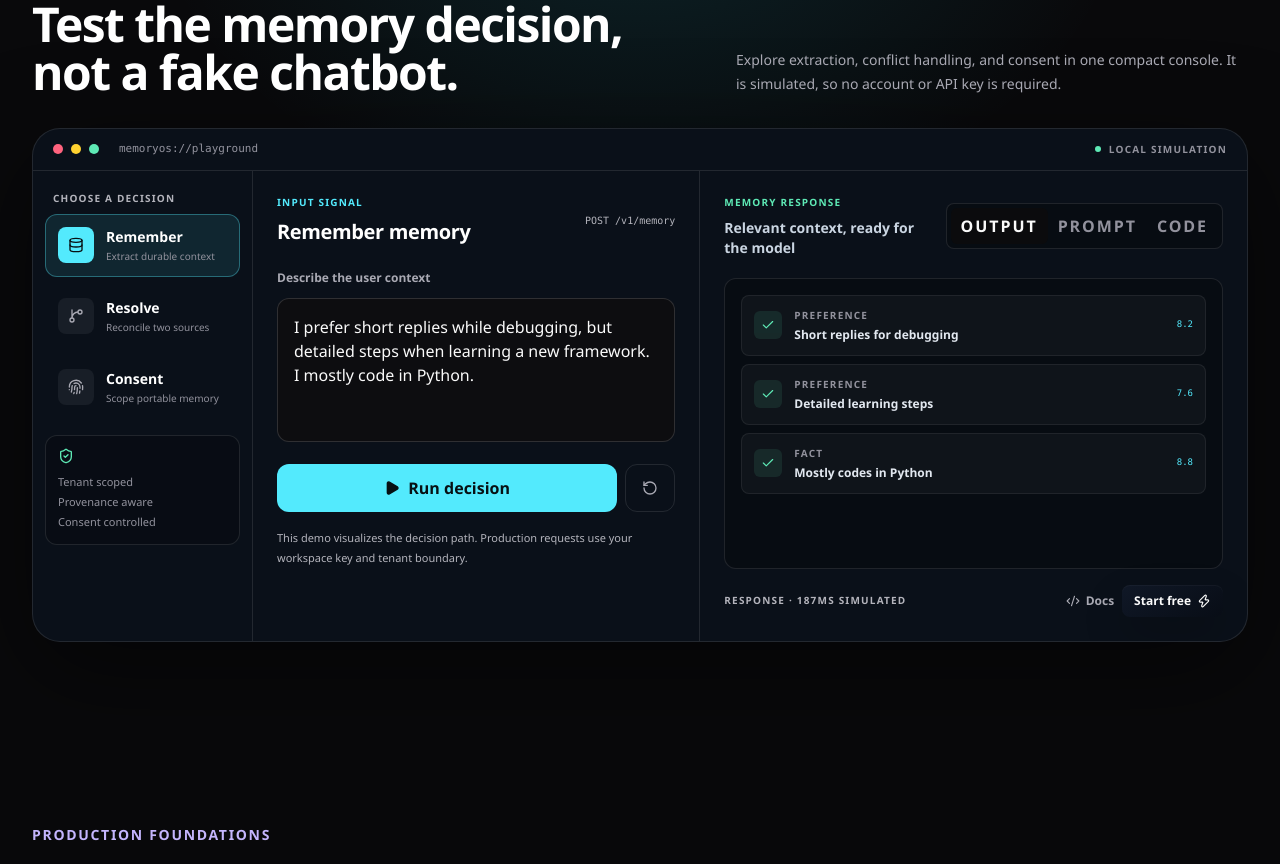
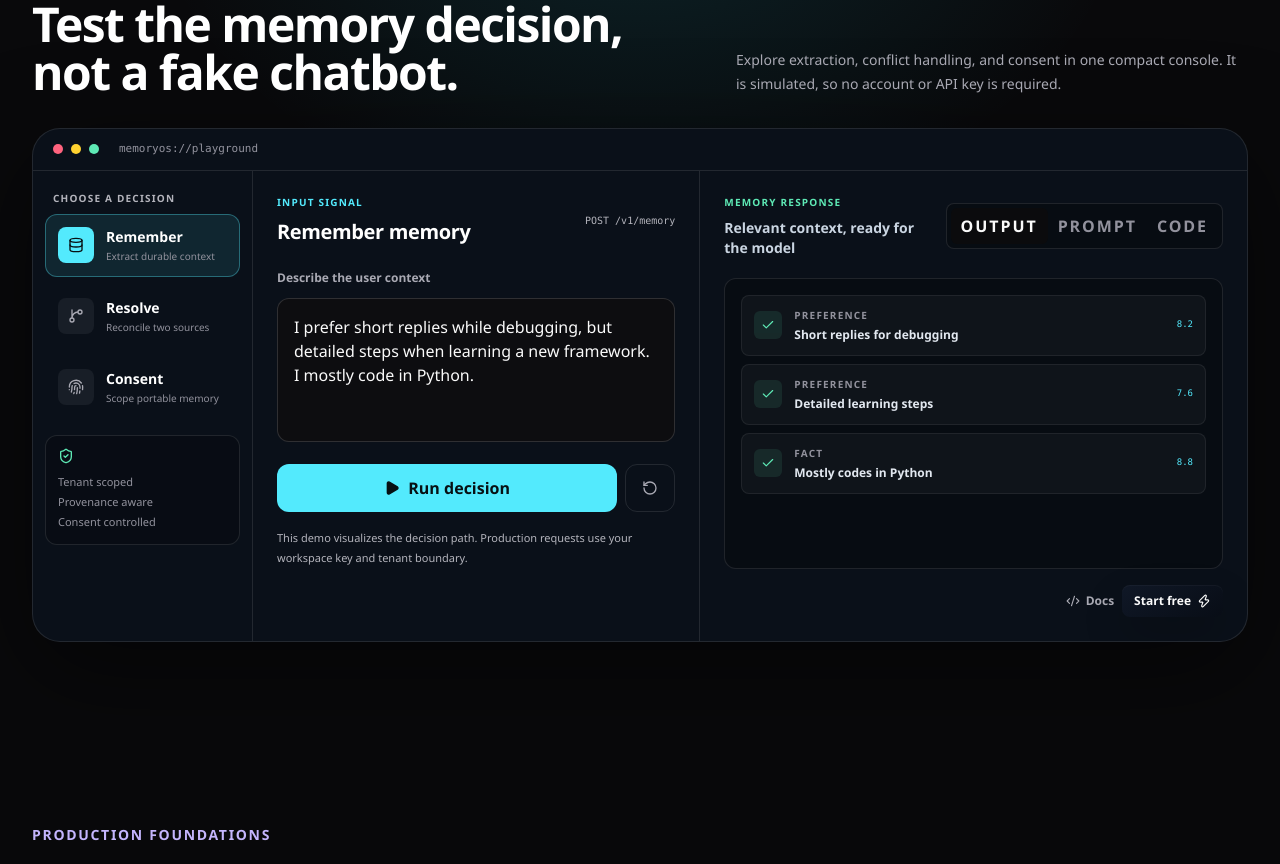
Before and after one commit to memengine/memoryos-public, a Next.js app: page / in a window 1280 px wide. Shown: the part 4240-5104 px from the top of the page. Built offline with nearby package versions, Linux system fonts and the light colour scheme.

Commit message:
Simplify playground header and footer

```diff
--- a/src/components/public-memory-playground.tsx
+++ b/src/components/public-memory-playground.tsx
@@ -66,7 +66,7 @@
         </div>
 
         <div className="mt-8 overflow-hidden rounded-[1.75rem] border border-white/10 bg-[#0a1019] shadow-[0_30px_100px_rgba(0,0,0,0.5)]">
-          <div className="flex items-center justify-between border-b border-white/10 px-4 py-3 sm:px-5"><div className="flex items-center gap-2"><span className="size-2.5 rounded-full bg-rose-400" /><span className="size-2.5 rounded-full bg-amber-300" /><span className="size-2.5 rounded-full bg-emerald-300" /><span className="ml-3 font-mono text-[11px] text-slate-500">memoryos://playground</span></div><span className="hidden items-center gap-2 text-[10px] font-bold uppercase tracking-wider text-slate-500 sm:flex"><span className="size-1.5 rounded-full bg-emerald-300" /> local simulation</span></div>
+          <div className="flex items-center border-b border-white/10 px-4 py-3 sm:px-5"><div className="flex items-center gap-2"><span className="size-2.5 rounded-full bg-rose-400" /><span className="size-2.5 rounded-full bg-amber-300" /><span className="size-2.5 rounded-full bg-emerald-300" /><span className="ml-3 font-mono text-[11px] text-slate-500">memoryos://playground</span></div></div>
 
           <div className="grid lg:grid-cols-[220px_1fr]">
             <aside className="border-b border-white/10 p-3 lg:border-b-0 lg:border-r">
@@ -91,7 +91,7 @@
                 <div className="mt-5 flex flex-1 flex-col rounded-xl border border-white/10 bg-black/25 p-4">
                   {loading ? <div className="flex flex-1 flex-col items-center justify-center text-center"><span className="size-8 animate-spin rounded-full border-2 border-cyan-300/20 border-t-cyan-300" /><p className="mt-4 text-sm font-black">Evaluating sources and policy…</p></div> : !ran ? <div className="flex flex-1 flex-col items-center justify-center text-center text-slate-500"><Zap className="size-6" /><p className="mt-3 text-sm font-bold">Run the decision to generate context.</p></div> : tab === "output" ? <div className="space-y-2">{result.map(([label, value, score]) => <div key={`${flow}-${label}-${value}`} className="grid grid-cols-[auto_1fr_auto] items-center gap-3 rounded-lg border border-white/[0.07] bg-white/[0.035] p-3"><span className="flex size-7 items-center justify-center rounded-md bg-emerald-300/10 text-emerald-300"><Check className="size-3.5" /></span><div><p className="text-[10px] font-black uppercase tracking-wider text-slate-500">{label}</p><p className="mt-1 text-xs font-bold text-slate-200">{value}</p></div><span className="font-mono text-[9px] text-cyan-300">{score}</span></div>)}</div> : <pre className="min-w-0 overflow-x-auto whitespace-pre-wrap font-mono text-xs leading-6 text-slate-300"><code>{tab === "prompt" ? promptFor(flow) : codeFor(flow)}</code></pre>}
                 </div>
-                <div className="mt-4 flex flex-wrap items-center justify-between gap-3"><span className="text-[10px] font-bold uppercase tracking-wider text-slate-600">response · 187ms simulated</span><div className="flex gap-2"><a href={docsUrl("/quickstart")} target="_blank" rel="noreferrer" className="inline-flex items-center gap-1.5 text-xs font-bold text-slate-400 hover:text-white"><Code2 className="size-3.5" /> Docs</a><Link href={signUpUrl("/")} className="inline-flex items-center gap-1.5 rounded-lg bg-white px-3 py-2 text-xs font-black text-slate-950">Start free <Zap className="size-3.5" /></Link></div></div>
+                <div className="mt-4 flex justify-end"><div className="flex gap-2"><a href={docsUrl("/quickstart")} target="_blank" rel="noreferrer" className="inline-flex items-center gap-1.5 text-xs font-bold text-slate-400 hover:text-white"><Code2 className="size-3.5" /> Docs</a><Link href={signUpUrl("/")} className="inline-flex items-center gap-1.5 rounded-lg bg-white px-3 py-2 text-xs font-black text-slate-950">Start free <Zap className="size-3.5" /></Link></div></div>
               </div>
             </div>
           </div>
```
